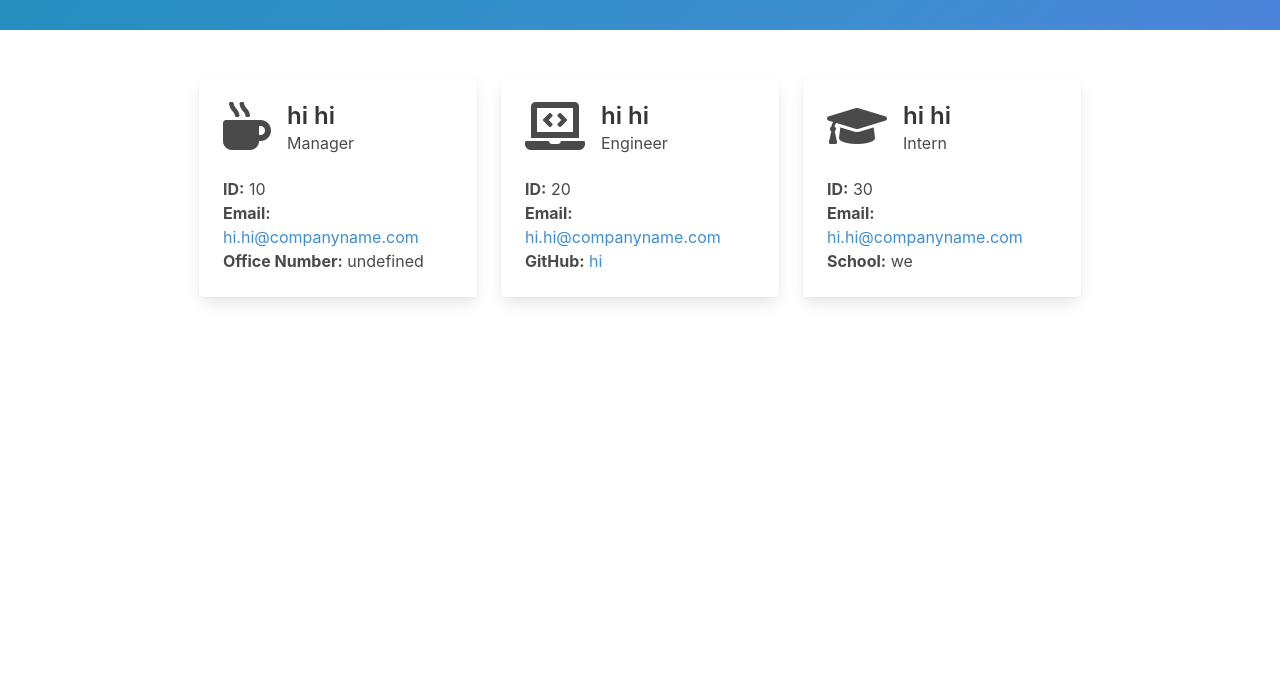
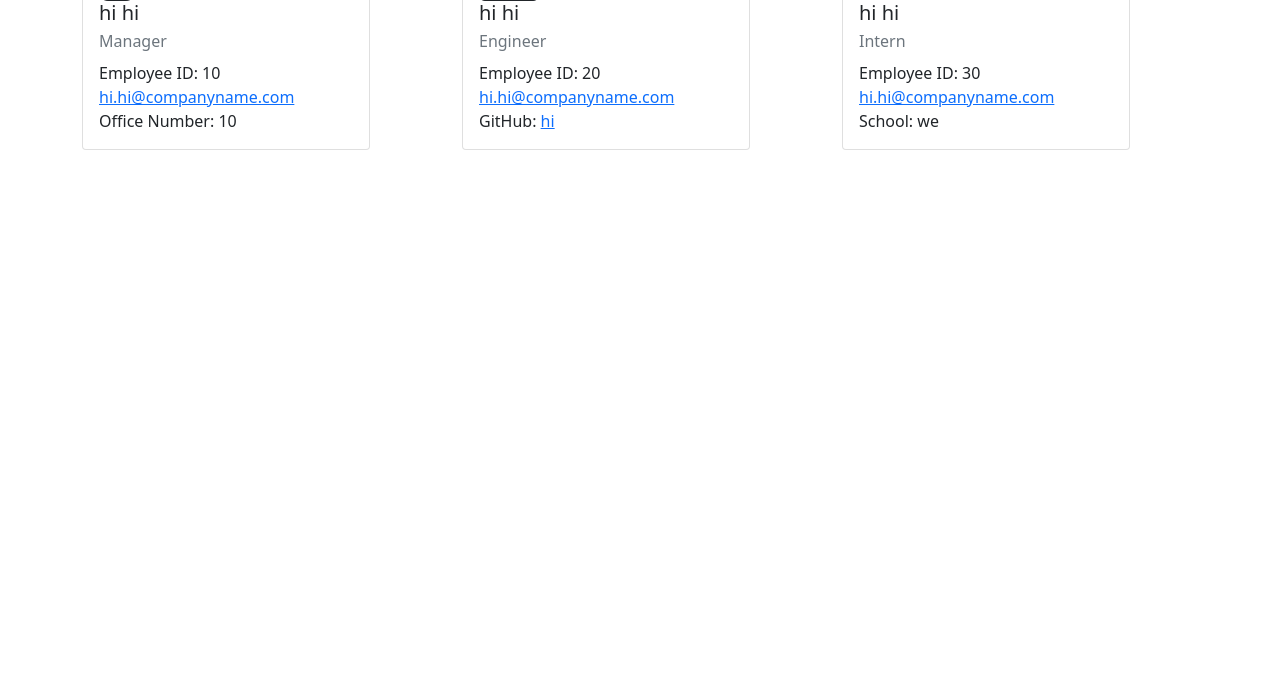
Before and after one commit to katiebbugs/kb-team-profile-generator, a website: page dist/index.html in a window 1280 px wide. Shown: the part 120-800 px from the top of the page. Drawn offline with nearby package versions, Linux system fonts and the light colour scheme.

Commit message:
Update index.html

```diff
--- a/dist/index.html
+++ b/dist/index.html
@@ -7,82 +7,64 @@
             <meta http-equiv="X-UA-Compatible" content="ie=edge">
 
             <link rel="stylesheet" href="https://cdnjs.cloudflare.com/ajax/libs/font-awesome/5.11.2/css/all.min.css">
-            <link rel="stylesheet" href="https://cdnjs.cloudflare.com/ajax/libs/bulma/0.9.1/css/bulma.min.css" />
+            <link href="https://cdn.jsdelivr.net/npm/bootstrap@5.0.1/dist/css/bootstrap.min.css" rel="stylesheet" integrity="sha384-+0n0xVW2eSR5OomGNYDnhzAbDsOXxcvSN1TPprVMTNDbiYZCxYbOOl7+AMvyTG2x" crossorigin="anonymous">
 
             <title>Team Profile</title>
         </head>
-        <body>
-            <section class="hero is-info is-bold">
-                <div class="hero-body">
-                    <div class="container">
-                        <h1 class="title is-1">The Team</h1>
-                    </div>
+        <body class="container">
+            <header class="row align-items-start bg-info">
+                <div class="col primary">
+                    <h1 class="text-center">The Team</h1>
                 </div>
-            </section>
-            <main class="m-6">
-                <div class="columns is-flex is-flex-wrap-wrap is-flex-direction-row is-justify-content-center">
+            </header>
+            <main class="row align-items-center">
+                <section class="container">
+                    <div class="row row-cols-2">
 
-                <div class="column is-one-quarter-desktop">
-                    <div class="card">
-                        <div class="card-content">
-                            <div class="media">
-                                <div class="media-left">
-                                    <i class="fas fa-mug-hot fa-3x"></i>
-                                </div>
-                                <div class="media-content">
-                                    <p class="title is-4">hi hi</p>
-                                    <p class="subtitle is-6">Manager</p>
-                                </div>
+                <div class="col-6 col-md-4">
+                    <div class="card" style="width: 18rem;">
+                        <div class="card-body">
+                            <div class="card-title">
+                                <i class="fas fa-mug-hot fa-3x"></i>
+                                <h5>hi hi</h5>
                             </div>
-                            <div class="content">
-                                <p><span class="has-text-weight-bold">ID:</span> 10<br/>
-                                <span class="has-text-weight-bold">Email:</span> <a href="mailto:hi.hi@companyname.com" class="has-text-info">hi.hi@companyname.com</a><br/>
-                                <span class="has-text-weight-bold">Office Number:</span> undefined</p>
-                            </div>
+                            <p class="card-subtitle mb-2 text-muted">Manager</p>
+                            <p class="card-text"><span>Employee ID:</span> 10<br/>
+                            <a href="mailto:hi.hi@companyname.com" class="card-link">hi.hi@companyname.com</a><br/>
+                            <span>Office Number:</span> 10</p>
                         </div>
                     </div>
                 </div>
-                <div class="column is-one-quarter-desktop">
-                    <div class="card">
-                        <div class="card-content">
-                            <div class="media">
-                                <div class="media-left">
-                                    <i class="fas fa-laptop-code fa-3x"></i>
-                                </div>
-                                <div class="media-content">
-                                    <p class="title is-4">hi hi</p>
-                                    <p class="subtitle is-6">Engineer</p>
-                                </div>
+                <div class="col-6 col-md-4">
+                    <div class="card" style="width: 18rem;">
+                        <div class="card-body">
+                            <div class="card-title">
+                                <i class="fas fa-laptop-code fa-3x"></i>
+                                <h5>hi hi</h5>
                             </div>
-                            <div class="content">
-                                <p><span class="has-text-weight-bold">ID:</span> 20<br/>
-                                <span class="has-text-weight-bold">Email:</span> <a href="mailto:hi.hi@companyname.com" class="has-text-info">hi.hi@companyname.com</a><br/>
-                                <span class="has-text-weight-bold">GitHub:</span> <a href="https://github.com/hi" target="_blank" class="has-text-info">hi</a></p>
-                            </div>
+                            <p class="card-subtitle mb-2 text-muted">Engineer</p>
+                            <p class="card-text"><span>Employee ID:</span> 20<br/>
+                            <a href="mailto:hi.hi@companyname.com" class="card-link">hi.hi@companyname.com</a><br/>
+                            <span>GitHub:</span> <a href="https://github.com/hi" target="_blank" class="card-link">hi</a></p>
                         </div>
                     </div>
                 </div>
-                <div class="column is-one-quarter-desktop">
-                    <div class="card">
-                        <div class="card-content">
-                            <div class="media">
-                                <div class="media-left">
-                                    <i class="fas fa-graduation-cap fa-3x"></i>
-                                </div>
-                                <div class="media-content">
-                                    <p class="title is-4">hi hi</p>
-                                    <p class="subtitle is-6">Intern</p>
-                                </div>
+                <div class="col-6 col-md-4">
+                    <div class="card" style="width: 18rem;">
+                        <div class="card-body">
+                            <div class="card-title">
+                                <i class="fas fa-graduation-cap fa-3x"></i>
+                                <h5>hi hi</h5>
                             </div>
-                            <div class="content">
-                                <p><span class="has-text-weight-bold">ID:</span> 30<br/>
-                                <span class="has-text-weight-bold">Email:</span> <a href="mailto:hi.hi@companyname.com" class="has-text-info">hi.hi@companyname.com</a><br/>
-                                <span class="has-text-weight-bold">School:</span> we</p>
-                            </div>
+                            <p class="card-subtitle mb-2 text-muted">Intern</p>
+                            <p class="card-text"><span>Employee ID:</span> 30<br/>
+                            <a href="mailto:hi.hi@companyname.com" class="card-link">hi.hi@companyname.com</a><br/>
+                            <span>School:</span> we</p>
                         </div>
                     </div>
                 </div>
-                </div>
+                    </div>
+                </section>
             </main>
         </body>
     </html>
```
